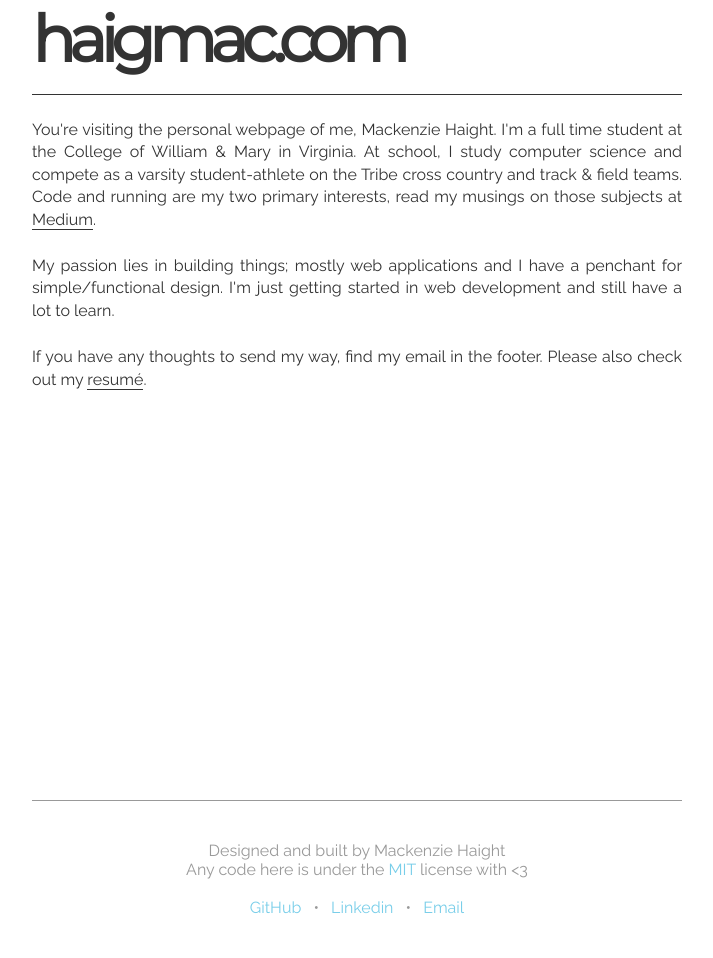
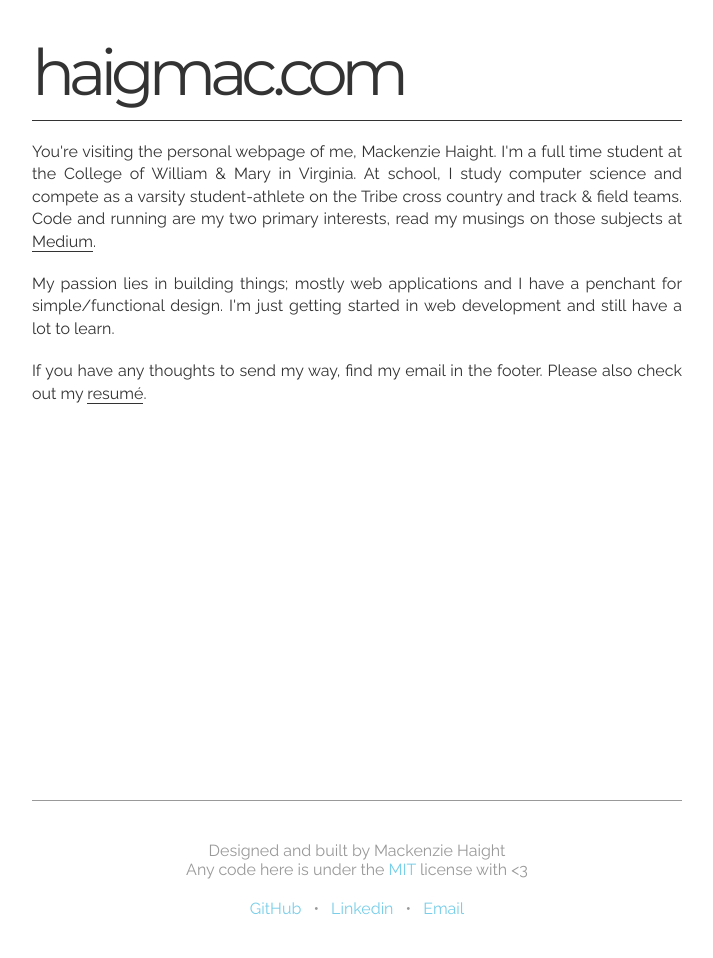
Before and after one commit to mghaight/mghaight.github.io, a PHP site: page / in a window 1280 px wide. Shown: the whole page, without its empty margins (283-996 px from the left). Before the commit the page ends 914 px from the top, so only its background shows below. Run offline with PHP 8.4, Linux system fonts and the light colour scheme.

Commit message:
some updates

```diff
--- a/index.html
+++ b/index.html
@@ -22,6 +22,7 @@ free to use anything in here under the MIT license
 </head>
 <body>
     <section class="page">
+        <div class="spacer"></div>
         <header>
             <h1>haigmac.com</h1>
         </header>
--- a/resume.html
+++ b/resume.html
@@ -53,9 +53,9 @@
     <section>
         <h2>External</h2>
         <ul>
-            <li>On <a href="https://medium.com/@haigmac">Medium</a>*</li>
-            <li>On <a href="https://github.com/mghaight">GitHub</a></li>
-            <li>On <a href="https://www.linkedin.com/in/mghaight">Linkedin</a></li>
+            <li>On <a href="https://medium.com/@haigmac" target="_blank">Medium</a>*</li>
+            <li>On <a href="https://github.com/mghaight" target="_blank">GitHub</a></li>
+            <li>On <a href="https://www.linkedin.com/in/mghaight" target="_blank">Linkedin</a></li>
         </ul>
         <em>*Views are my own</em>
     </section>
--- a/style.css
+++ b/style.css
@@ -1,53 +1,92 @@
+/* importing fonts
+-------------------------------------------------- */
 @import url(http://fonts.googleapis.com/css?family=Montserrat|Raleway);
 
-/* general styles
------------------------------------------------- */
-* {
-    margin: 0;
+
+/* CSS reset
+-------------------------------------------------- */
+html, body, div, span, applet, object, iframe,
+h1, h2, h3, h4, h5, h6, p, blockquote, pre,
+a, abbr, acronym, address, big, cite, code,
+del, dfn, em, img, ins, kbd, q, s, samp,
+small, strike, strong, sub, sup, tt, var,
+b, u, i, center,
+dl, dt, dd, ol, ul, li,
+fieldset, form, label, legend,
+table, caption, tbody, tfoot, thead, tr, th, td,
+article, aside, canvas, details, embed,
+figure, figcaption, footer, header, hgroup,
+menu, nav, output, ruby, section, summary,
+time, mark, audio, video {
+  margin: 0;
+  padding: 0;
+  border: 0;
+  font-size: 100%;
+  font: inherit;
+  vertical-align: baseline;
+}
+article, aside, details, figcaption, figure,
+footer, header, hgroup, menu, nav, section {
+  display: block;
 }
 body {
+  line-height: 1;
+}
+ol, ul {
+  list-style: none;
+}
+blockquote, q {
+  quotes: none;
+}
+blockquote:before, blockquote:after,
+q:before, q:after {
+  content: '';
+  content: none;
+}
+table {
+  border-collapse: collapse;
+  border-spacing: 0;
+}
+
+
+/* whole page styles
+-------------------------------------------------- */
+
+html,body,.page {
+    height: 100%;
+}
+body {
+    width: 85%;
+    max-width: 650px;
+    margin: 0 auto;
     font-family: 'Raleway', sans-serif;
-    color: #222;
+    color: #333;
+    text-align: justify;
 }
-@media (max-width: 700px) {
-    body, html {
-        width: 90%;
+@media(min-width: 700px) {
+    body {
+        width: 100%;
     }
 }
-body, html {
-    max-width: 650px;
-    padding: 0;
-    margin: 0 auto;
-    height: 100%;
+
+
+/* main section styles
+-------------------------------------------------- */
+.spacer {
+    height: 40px;
 }
-h1, h2, h3, h4, h5, h6 {
+header h1 {
+    font-size: 4em;
+    letter-spacing: -0.1em;
     font-family: 'Montserrat', sans-serif;
-}
-h1, h2, h3 {
-    letter-spacing: -.1em;
-}
-h1 {
-    font-size: 4em;
-}
-/* main page styles
------------------------------------------------- */
-.page {
-    min-height: 100%;
-    position: relative;
-    padding:0;
-    margin: auto;
-    color: #333;
-    text-align: justify;
+    margin: 0 0 0.25em 0;
 }
 header {
     border-bottom: solid 0.5px #333;
 }
-header h1 {
-    margin: 0 0 0.25em 0;
-}
 .page p {
     line-height: 1.4em;
-    margin: 1.5em 0 0 0;
+    margin: 1.25em 0;
 }
 .page a {
     text-decoration: none;
@@ -61,14 +100,15 @@ header h1 {
     border-bottom: none;
 }
 
+
 /* footer styles
 ------------------------------------------------ */
 .footer {
     padding: 40px 0;
-    margin: auto;
     border-top: solid 0.5px #999;
     text-align: center;
     color: #999;
+    line-height: 1.2em;
 }
 .footer ul {
     padding-left: 0;
```
